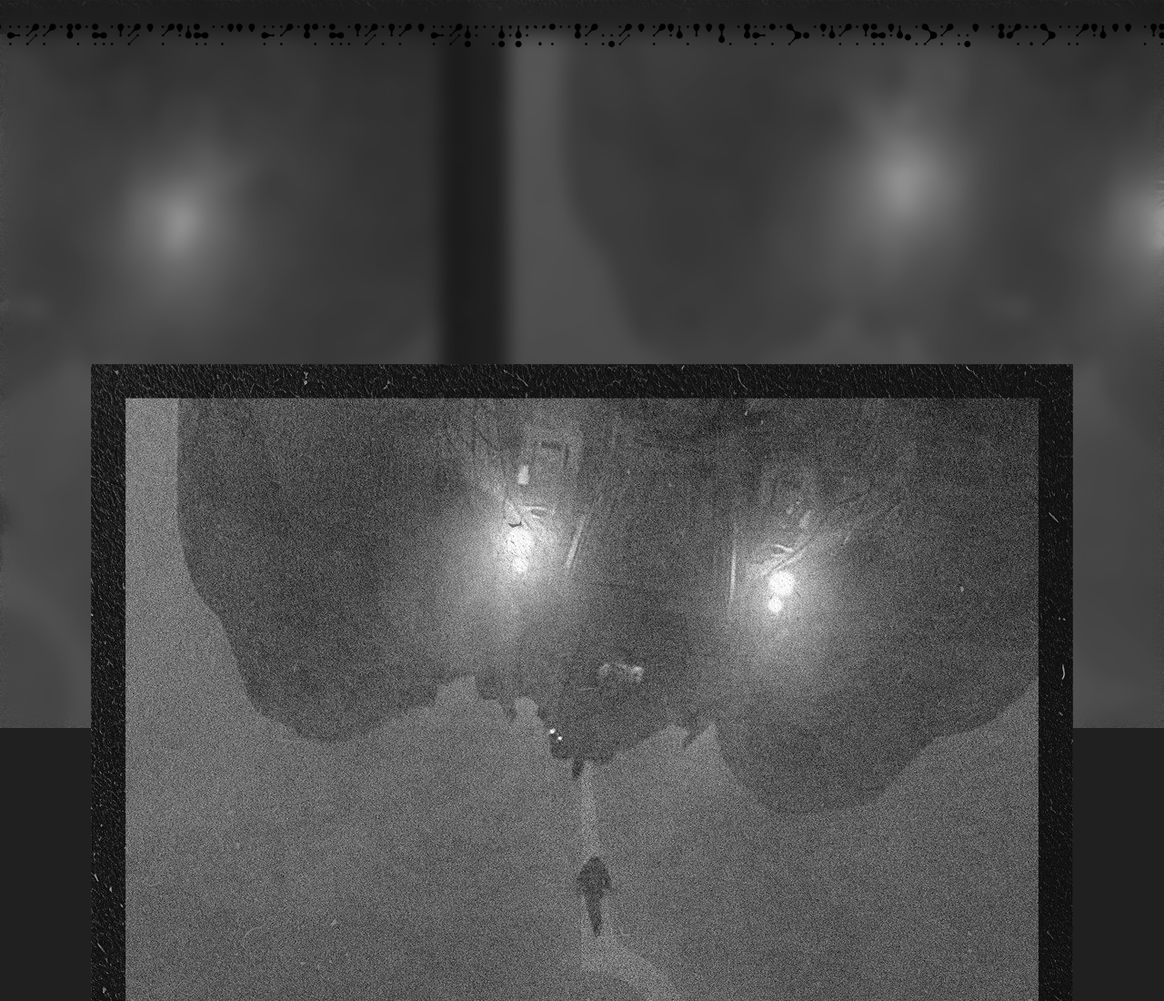
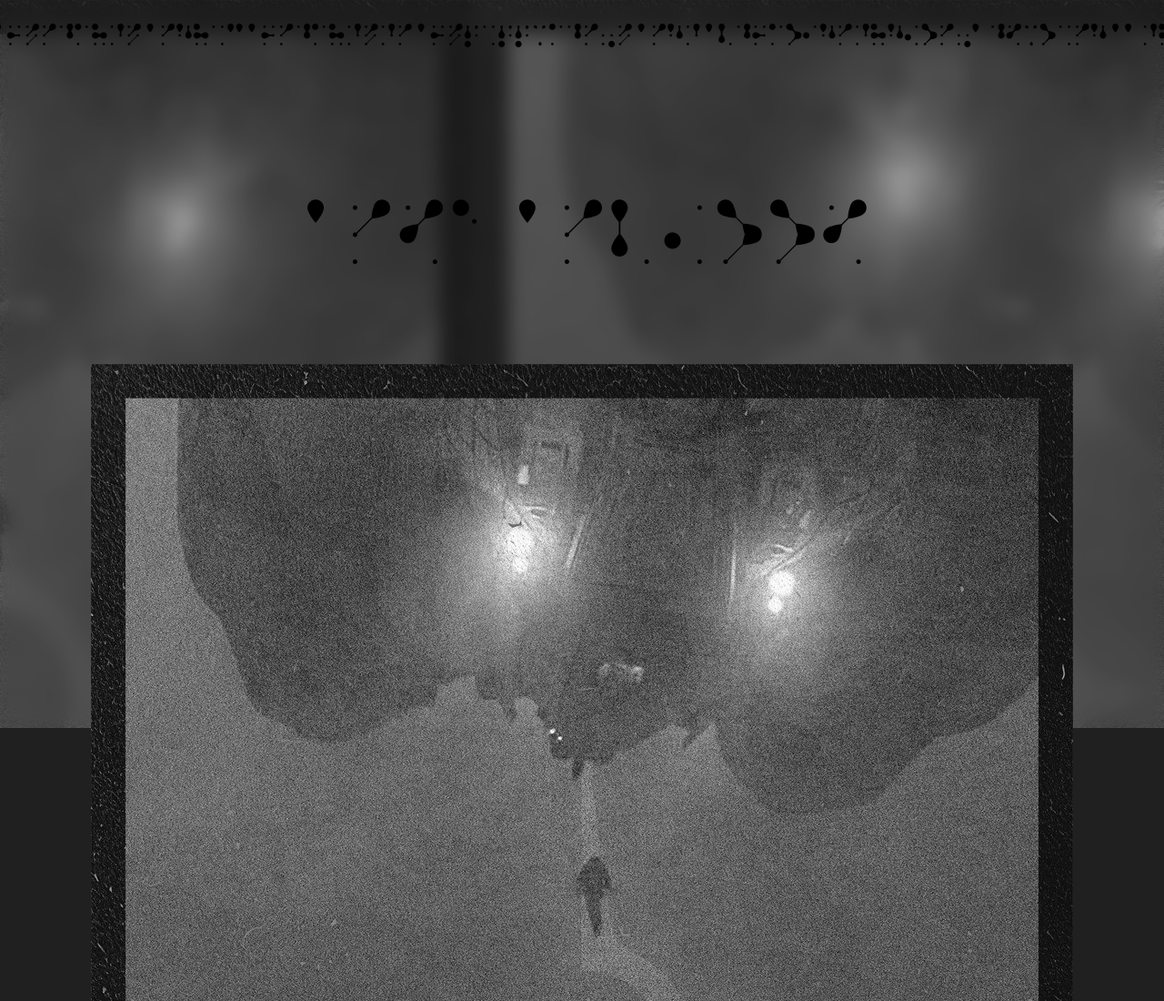
Before and after one commit to Violet-the-homo/DRASDLACHT, a plain HTML site: page index.html in a window 1280 px wide. Shown: the top 1100 px of the page at 91% size. Drawn offline with Linux system fonts and the light colour scheme.

Commit message:
V3
Added a little title thingy in the blank space between the poster and header :3333

```diff
--- a/index.html
+++ b/index.html
@@ -19,9 +19,14 @@
 
         <h1>THESPICEMUSTFLOWTRANSRIGHTSAREHUMANRIGHTSTRANSPUPPYGIRLSARETAKINGOVERTHEWORLDIFYOUREADTHISYOURGAYNOWTEEHEE</h1>
 
+        <p1> ARFBARKWOOF</p1>
+
       <div class = "Poster">
             <img src="images/Harkonenpropogandaposter-ezgif.com-webp-to-jpg-converter.jpg">
         </div>
+
+
+
 
         <div class = "BG">
            <div class="Filter-Blur"> </div>
--- a/style.css
+++ b/style.css
@@ -15,7 +15,7 @@ body {
     top: 50%;
     width: 100%;
     text-align: center;
-    z-index:    2;
+    z-index:    3;
   }
 
 .BG {
@@ -61,5 +61,15 @@ body {
     text-align: center;
     position: fixed  ;
     top: 0;
+    z-index: 2;
+}
+
+p1 {
+    font-family: "Harkonnen" ;
+    font-size: 100px;
+    text-align: center;
+    position: fixed  ;
+    top: 25%;
     z-index: 1;
+
 }
```
